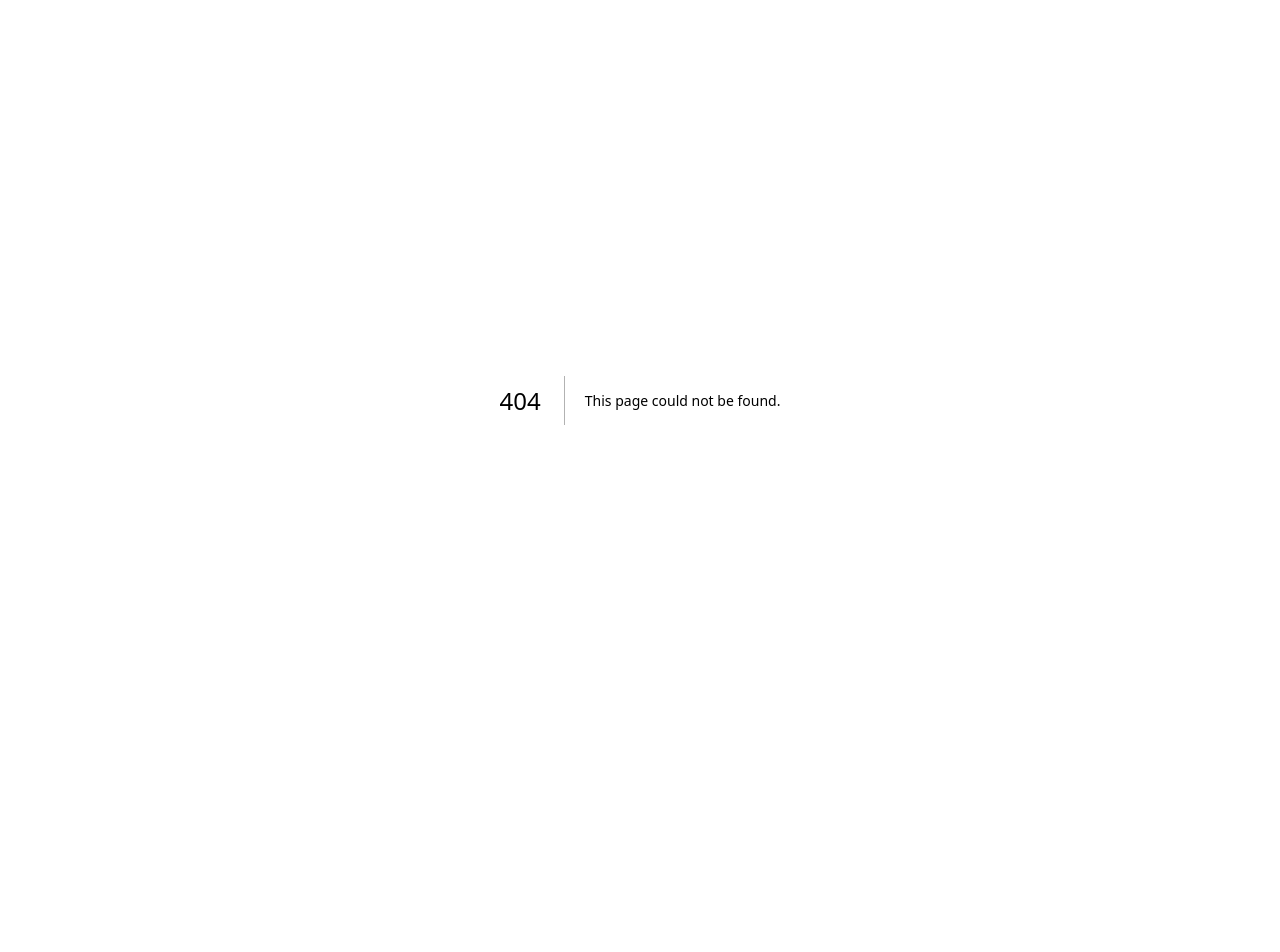
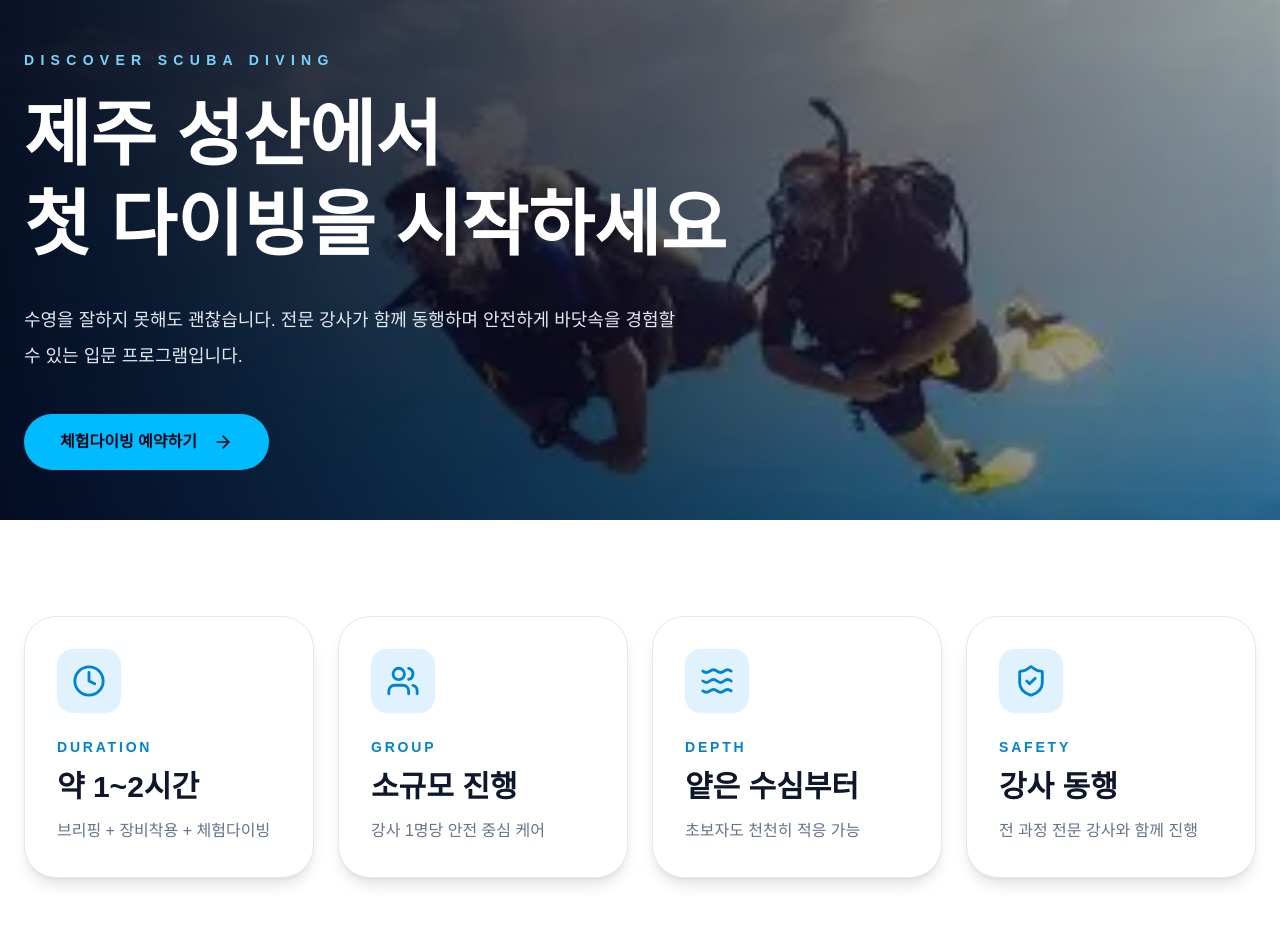
Before and after one commit to yoochnagsoo/SUNGSANSCUBA, a Next.js app: page /discover-scuba in a window 1280 px wide. Before the commit this address had no page. Shown: the top 952 px of the page. Before the commit the page ends 800 px from the top, so only its background shows below. Built offline with nearby package versions, Linux system fonts and the light colour scheme.

Commit message:
style: improve discover scuba info cards

```diff
--- /dev/null
+++ b/src/app/discover-scuba/page.tsx
@@ -0,0 +1,233 @@
+import Image from "next/image";
+import {
+  ArrowRight,
+  CheckCircle2,
+  Clock,
+  ShieldCheck,
+  Users,
+  Waves,
+} from "lucide-react";
+
+const steps = [
+  "센터 도착 및 신청서 작성",
+  "장비 착용 및 안전 브리핑",
+  "얕은 수심에서 호흡 연습",
+  "강사와 함께 체험다이빙 진행 & 사진촬영",
+  "샤워/정리",
+];
+
+const includes = [
+  "전문 강사 동행",
+  "다이빙 장비 일체",
+  "안전 브리핑",
+  "수중 적응 교육",
+  "샤워 시설 이용",
+];
+
+export default function DiscoverScubaPage() {
+  return (
+    <main className="bg-white">
+      <section className="relative h-[520px] overflow-hidden bg-slate-950 text-white">
+        <Image
+          src="/images/courses/discover.jpg"
+          alt="SUNGSAN SCUBA 체험다이빙"
+          fill
+          priority
+          className="object-cover opacity-70"
+        />
+        <div className="absolute inset-0 bg-gradient-to-r from-slate-950/90 via-slate-950/50 to-transparent" />
+
+        <div className="relative z-10 mx-auto flex h-full max-w-7xl items-center px-6">
+          <div className="max-w-3xl">
+            <p className="mb-5 text-sm font-bold uppercase tracking-[0.45em] text-sky-300">
+              Discover Scuba Diving
+            </p>
+            <h1 className="text-5xl font-black leading-tight md:text-7xl">
+              제주 성산에서
+              <br />
+              첫 다이빙을 시작하세요
+            </h1>
+            <p className="mt-8 max-w-2xl text-lg leading-9 text-slate-200">
+              수영을 잘하지 못해도 괜찮습니다. 전문 강사가 함께 동행하며
+              안전하게 바닷속을 경험할 수 있는 입문 프로그램입니다.
+            </p>
+            <a
+              href="/reservation"
+              className="mt-10 inline-flex items-center gap-4 rounded-full bg-sky-400 px-9 py-4 font-bold text-slate-950 transition hover:bg-white"
+            >
+              체험다이빙 예약하기
+              <ArrowRight size={20} />
+            </a>
+          </div>
+        </div>
+      </section>
+
+      <section className="py-24">
+  <div className="mx-auto grid max-w-7xl gap-6 px-6 md:grid-cols-2 lg:grid-cols-4">
+    {[
+      {
+        icon: Clock,
+        label: "Duration",
+        title: "약 1~2시간",
+        desc: "브리핑 + 장비착용 + 체험다이빙",
+      },
+      {
+        icon: Users,
+        label: "Group",
+        title: "소규모 진행",
+        desc: "강사 1명당 안전 중심 케어",
+      },
+      {
+        icon: Waves,
+        label: "Depth",
+        title: "얕은 수심부터",
+        desc: "초보자도 천천히 적응 가능",
+      },
+      {
+        icon: ShieldCheck,
+        label: "Safety",
+        title: "강사 동행",
+        desc: "전 과정 전문 강사와 함께 진행",
+      },
+    ].map((item) => {
+      const Icon = item.icon;
+
+      return (
+        <div
+          key={item.label}
+          className="rounded-[32px] border border-slate-200 bg-white p-8 shadow-lg transition duration-300 hover:-translate-y-2 hover:border-sky-300 hover:shadow-2xl"
+        >
+          <div className="mb-6 flex h-16 w-16 items-center justify-center rounded-2xl bg-sky-100">
+            <Icon className="text-sky-600" size={34} />
+          </div>
+
+          <p className="text-sm font-bold uppercase tracking-[0.2em] text-sky-600">
+            {item.label}
+          </p>
+
+          <h3 className="mt-3 text-3xl font-black text-slate-900">
+            {item.title}
+          </h3>
+
+          <p className="mt-3 leading-7 text-slate-500">
+            {item.desc}
+          </p>
+        </div>
+      );
+    })}
+  </div>
+</section>
+
+      <section className="bg-slate-50 py-28">
+        <div className="mx-auto grid max-w-7xl items-center gap-16 px-6 lg:grid-cols-2">
+          <div>
+            <p className="mb-5 text-sm font-bold uppercase tracking-[0.45em] text-sky-500">
+              For Beginners
+            </p>
+            <h2 className="text-4xl font-black leading-tight text-slate-950 md:text-6xl">
+              처음이어도
+              <br />
+              충분히 즐길 수 있습니다
+            </h2>
+            <p className="mt-8 text-lg leading-9 text-slate-600">
+              체험다이빙은 자격증이 없는 분들도 참여할 수 있는 프로그램입니다.
+              다이빙 장비 사용법, 물속 호흡 방법, 기본 안전 수칙을 배운 뒤
+              강사와 함께 천천히 바닷속으로 들어갑니다.
+            </p>
+          </div>
+
+          <div className="relative h-[560px] overflow-hidden rounded-[40px] shadow-2xl">
+            <Image
+              src="/images/about/about-01.jpg"
+              alt="체험다이빙 브리핑"
+              fill
+              className="object-cover"
+            />
+          </div>
+        </div>
+      </section>
+
+      <section className="py-28">
+        <div className="mx-auto max-w-7xl px-6">
+          <div className="mb-14 text-center">
+            <p className="mb-4 text-sm font-bold uppercase tracking-[0.45em] text-sky-500">
+              Program Flow
+            </p>
+            <h2 className="text-4xl font-black text-slate-950 md:text-6xl">
+              진행 순서
+            </h2>
+          </div>
+
+          <div className="grid gap-5 md:grid-cols-5">
+            {steps.map((step, index) => (
+              <div
+                key={step}
+                className="rounded-[28px] border border-slate-200 bg-white p-7 shadow-lg"
+              >
+                <p className="text-4xl font-black text-sky-500">
+                  {String(index + 1).padStart(2, "0")}
+                </p>
+                <p className="mt-5 font-bold leading-7 text-slate-800">
+                  {step}
+                </p>
+              </div>
+            ))}
+          </div>
+        </div>
+      </section>
+
+      <section className="bg-slate-950 py-28 text-white">
+        <div className="mx-auto grid max-w-7xl gap-16 px-6 lg:grid-cols-2">
+          <div>
+            <p className="mb-5 text-sm font-bold uppercase tracking-[0.45em] text-sky-300">
+              Included
+            </p>
+            <h2 className="text-4xl font-black leading-tight md:text-6xl">
+              프로그램 포함 사항
+            </h2>
+            <p className="mt-8 text-lg leading-9 text-slate-300">
+              체험다이빙에 필요한 기본 장비와 안전 교육이 포함됩니다.
+              개인 준비물은 수영복, 수건, 세면도구 정도면 충분합니다.
+            </p>
+          </div>
+
+          <div className="grid gap-4">
+            {includes.map((item) => (
+              <div
+                key={item}
+                className="flex items-center gap-4 rounded-2xl bg-white/10 p-5 backdrop-blur"
+              >
+                <CheckCircle2 className="text-sky-300" />
+                <p className="font-bold">{item}</p>
+              </div>
+            ))}
+          </div>
+        </div>
+      </section>
+
+      <section className="py-28">
+        <div className="mx-auto max-w-5xl px-6 text-center">
+          <p className="mb-5 text-sm font-bold uppercase tracking-[0.45em] text-sky-500">
+            Ready?
+          </p>
+          <h2 className="text-4xl font-black leading-tight text-slate-950 md:text-6xl">
+            지금, 제주 성산의 바다를
+            <br />
+            만나보세요
+          </h2>
+          <p className="mx-auto mt-8 max-w-2xl text-lg leading-9 text-slate-600">
+            일정과 인원을 알려주시면 가장 적합한 체험다이빙 일정을
+            안내해드립니다.
+          </p>
+          <a
+            href="/reservation"
+            className="mt-10 inline-flex items-center gap-4 rounded-full bg-sky-500 px-10 py-5 font-black text-white transition hover:bg-slate-950"
+          >
+            예약하기
+            <ArrowRight size={20} />
+          </a>
+        </div>
+      </section>
+    </main>
+  );
+}
--- a/src/app/page.tsx
+++ b/src/app/page.tsx
@@ -1,14 +1,14 @@
 import Hero from "@/components/home/Hero";
+import QuickReservationBar from "@/components/home/QuickReservationBar";
 import AboutSection from "@/components/home/AboutSection";
 import WhyChooseUs from "@/components/home/WhyChooseUs";
 import DiveDestinations from "@/components/home/DiveDestinations";
 import PadiCourses from "@/components/home/PadiCourses";
 import Gallery from "@/components/home/Gallery";
 import Reviews from "@/components/home/Reviews";
+import InstagramSection from "@/components/home/InstagramSection";
+import FAQ from "@/components/home/FAQ";
 import ReservationCTA from "@/components/home/ReservationCTA";
-import InstagramSection from "@/components/home/InstagramSection";
-import QuickReservationBar from "@/components/home/QuickReservationBar";
-import FAQ from "@/components/home/FAQ";
 import Footer from "@/components/layout/Footer";
 
 export default function Home() {
--- a/src/components/home/PadiCourses.tsx
+++ b/src/components/home/PadiCourses.tsx
@@ -6,24 +6,28 @@ const courses = [
     title: "Discover Scuba Diving",
     ko: "체험다이빙",
     image: "/images/courses/discover.jpg",
+    href: "/discover-scuba",
     desc: "처음 바다를 만나는 분들을 위한 가장 쉬운 입문 코스입니다.",
   },
   {
     title: "Open Water Diver",
     ko: "오픈워터",
     image: "/images/courses/openwater.jpg",
+    href: "/padi",
     desc: "전 세계에서 인정받는 PADI 기본 다이버 자격 과정입니다.",
   },
   {
     title: "Advanced Open Water",
     ko: "어드밴스드",
     image: "/images/courses/advanced.jpg",
+    href: "/padi",
     desc: "더 깊고 다양한 환경에서 다이빙 경험을 확장하는 과정입니다.",
   },
   {
     title: "Rescue Diver",
     ko: "레스큐 다이버",
     image: "/images/courses/rescue.jpg",
+    href: "/padi",
     desc: "안전과 구조 능력을 배우며 더 책임감 있는 다이버로 성장합니다.",
   },
 ];
@@ -71,12 +75,10 @@ export default function PadiCourses() {
                   {course.title}
                 </h3>
 
-                <p className="mt-4 leading-7 text-slate-500">
-                  {course.desc}
-                </p>
+                <p className="mt-4 leading-7 text-slate-500">{course.desc}</p>
 
                 <a
-                  href="/courses"
+                  href={course.href}
                   className="mt-7 inline-flex items-center gap-3 font-bold text-sky-600"
                 >
                   자세히 보기
```
Also changed, not shown: public/images/gallery/gallery01.jpg, public/images/gallery/gallery06.jpg. Lines whose indentation alone changed are shown as unchanged.
